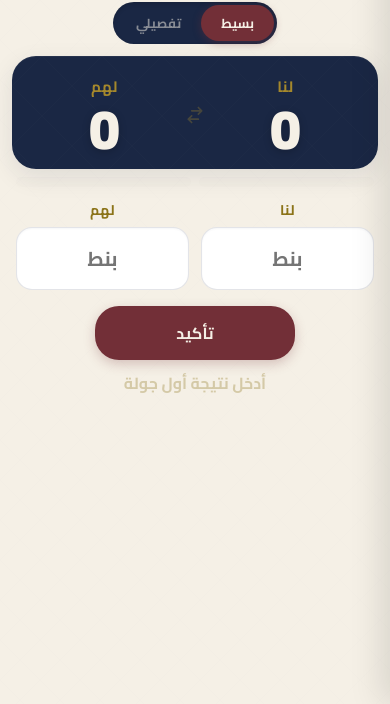
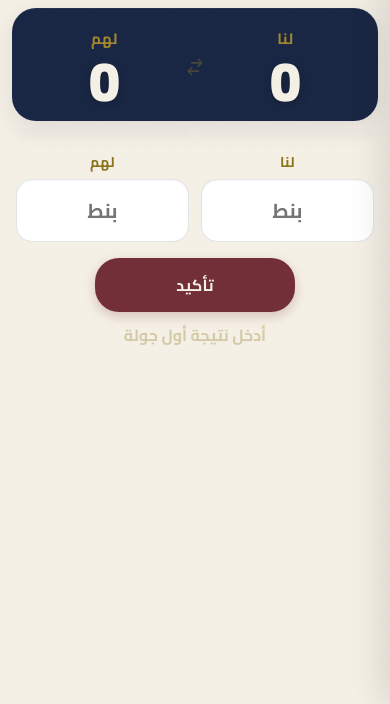
Before and after one commit to ealhamed/baloot-calculator, a plain HTML site: page index.html in a window 390 px wide. Shown: the part 140-844 px from the top of the page. Drawn offline with Linux system fonts and the light colour scheme.

Commit message:
Remove 'تفصيلي' advanced mode toggle
Drops the simple/advanced mode switcher — the advanced form was
not seeing use. Mode is now locked to 'simple' for all users,
including existing ones whose localStorage had settings.mode
set to 'advanced'. The advanced form HTML/JS is left intact
(just hidden permanently) to keep the diff minimal.

```diff
--- a/index.html
+++ b/index.html
@@ -922,10 +922,6 @@
     <div class="header">
       <div class="logo-wrap"><img src="logo.png" alt="الديوانية" style="height:72px"></div>
       <h1>حاسبة بلوت</h1>
-      <div class="mode-toggle" role="radiogroup" aria-label="وضع الإدخال">
-        <button id="btnSimple" class="active" onclick="setMode('simple')" role="radio" aria-checked="true">بسيط</button>
-        <button id="btnAdvanced" onclick="setMode('advanced')" role="radio" aria-checked="false">تفصيلي</button>
-      </div>
       <button class="burger-btn" onclick="openMenu()" aria-label="القائمة"><svg width="20" height="20" viewBox="0 0 24 24" fill="none" stroke="currentColor" stroke-width="2.5" stroke-linecap="round"><line x1="3" y1="6" x2="21" y2="6"/><line x1="3" y1="12" x2="21" y2="12"/><line x1="3" y1="18" x2="21" y2="18"/></svg></button>
       <button class="theme-toggle" onclick="toggleTheme()" aria-label="تغيير المظهر" id="themeToggle"><svg width="18" height="18" viewBox="0 0 24 24" fill="none" stroke="currentColor" stroke-width="2"><path d="M21 12.79A9 9 0 1 1 11.21 3 7 7 0 0 0 21 12.79z"/></svg></button>
     </div>
@@ -1368,7 +1364,7 @@
             return {
               session: parsed.session || def.session,
               currentGame: parsed.currentGame || def.currentGame,
-              settings: parsed.settings || def.settings
+              settings: Object.assign({}, parsed.settings || def.settings, { mode: 'simple' })
             };
           }
         } catch (e) { /* ignore corrupt data */ }
@@ -1545,10 +1541,6 @@
       document.getElementById('sessionBar').textContent =
         `${tl('lana')} ${session.wins.lana} - ${session.wins.lahum} ${tl('lahum')}`;
 
-      document.getElementById('btnSimple').classList.toggle('active', settings.mode === 'simple');
-      document.getElementById('btnAdvanced').classList.toggle('active', settings.mode === 'advanced');
-      document.getElementById('btnSimple').setAttribute('aria-checked', settings.mode === 'simple');
-      document.getElementById('btnAdvanced').setAttribute('aria-checked', settings.mode === 'advanced');
 
       // Show correct inline form based on mode
       document.getElementById('simpleForm').style.display = settings.mode === 'simple' ? '' : 'none';
--- a/sw.js
+++ b/sw.js
@@ -1,4 +1,4 @@
-const CACHE = 'baloot-v17';
+const CACHE = 'baloot-v18';
 const ASSETS = [
   './',
   './index.html',
```
